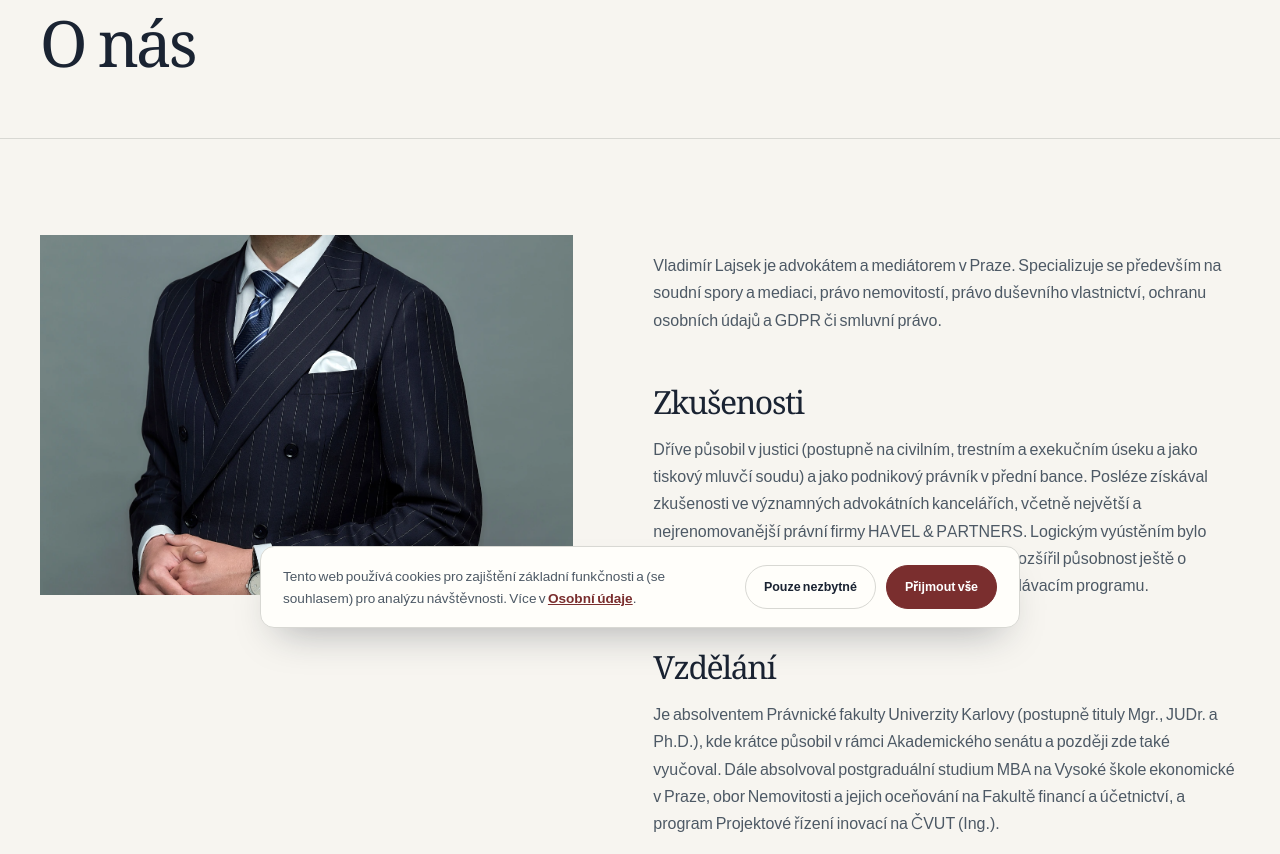
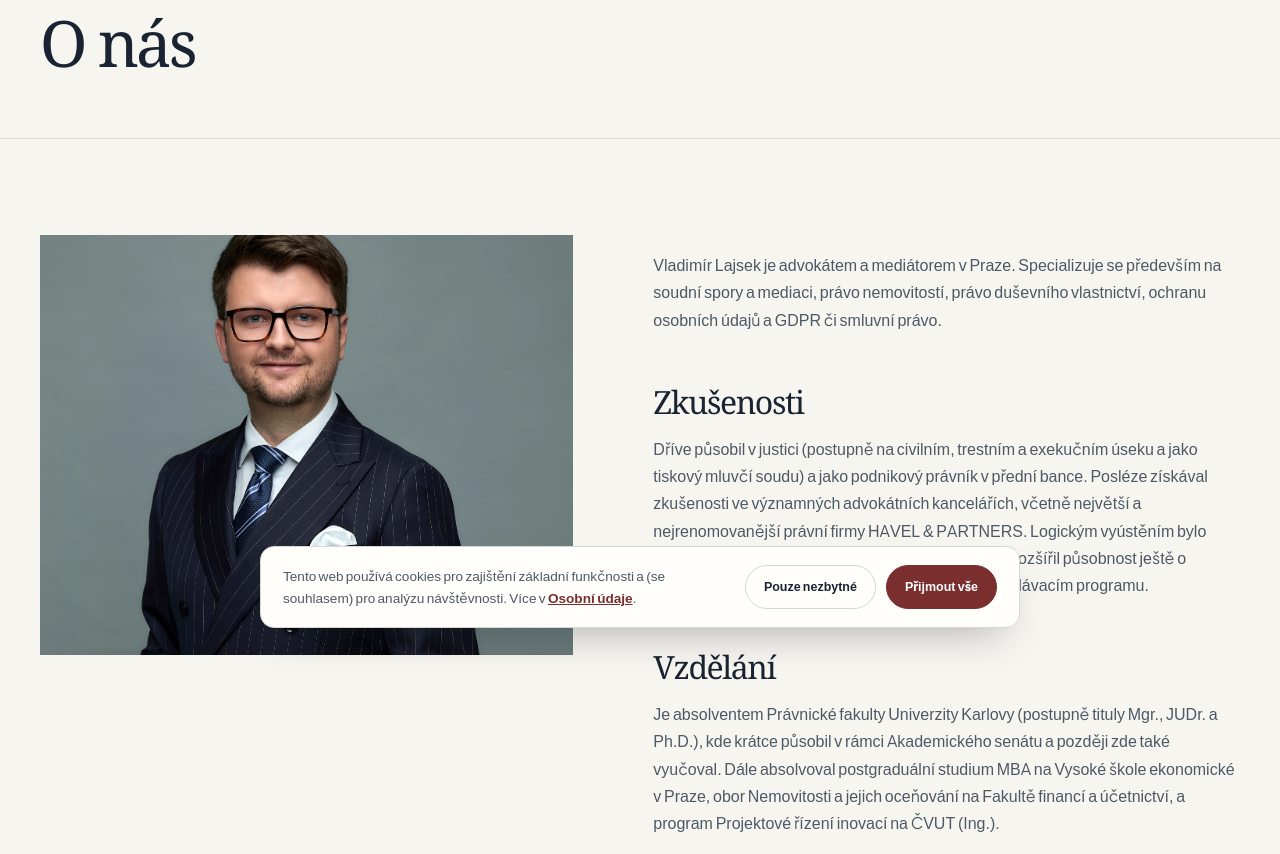
Before and after one commit to Danas2008/LajsekLegal, a Django app: page /o-nas/ in a window 1280 px wide. Shown: the part 156-1010 px from the top of the page. Run offline with Django 5.2, Linux system fonts and the light colour scheme; data that the repository does not hold is empty.

Commit message:
feat: enhance bio image slot styling for improved layout and positioning

```diff
--- a/static/css/style.css
+++ b/static/css/style.css
@@ -946,6 +946,11 @@ blockquote footer span {
 
 .bio .image-slot {
   margin-bottom: 39px;
+  min-height: 420px;
+}
+
+.bio .image-slot img {
+  object-position: 50% 12%;
 }
 
 .fact,
```
